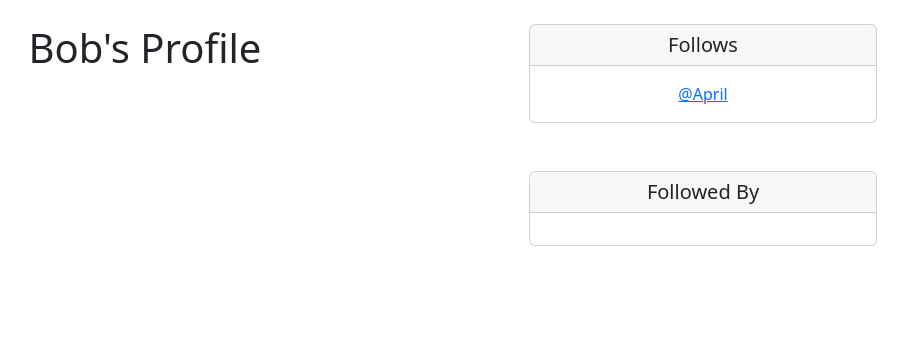
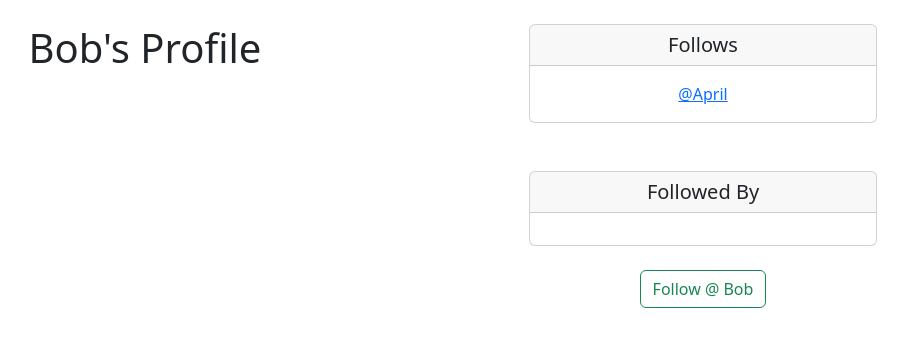
Before and after one commit to Juliet-Ol/musker, a Django app: template musker/templates/profile.html in a window 1280 px wide. Shown: the part 56-403 px from the top of the page, without its empty margins (309-1217 px from the left). Run offline with Django 4.2, Linux system fonts and the light colour scheme; the template is opened without the code that fills it: values that come from a table or form of the project are taken from there, others are empty; data comes from the database, SQL or seed files in the repository.

Commit message:
on profile template add follow and unfollow button

```diff
--- a/musker/templates/profile.html
+++ b/musker/templates/profile.html
@@ -42,7 +42,22 @@
 
                     </div>
                   </div>
+                  <br>
+                  <form action="" method="post">
+                    {% csrf_token %}
+                    {% if profile in user.profile.follows.all %}
+                        <button class="btn btn-outline-danger" name="follow" value="unfollow" type="submit">
+                            Unfollow @ {{ profile.user }}
+                        </button>
 
+                    {% else %}
+
+                        <button class="btn btn-outline-success" name="follow" value="follow" type="submit">
+                          Follow @ {{ profile.user }}
+                        </button>
+                    {% endif %}
+
+                  </form>
 
             </div>
         </div>
```
